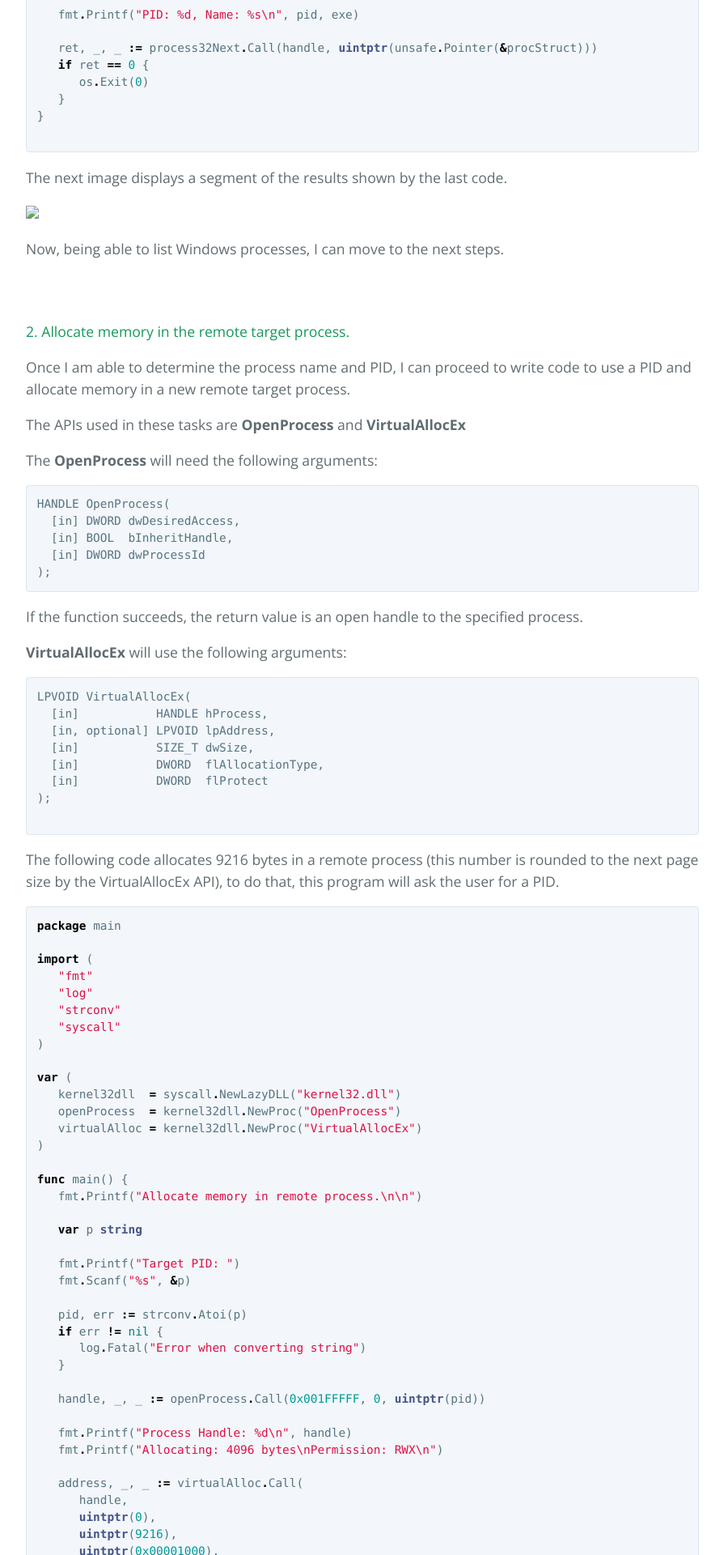
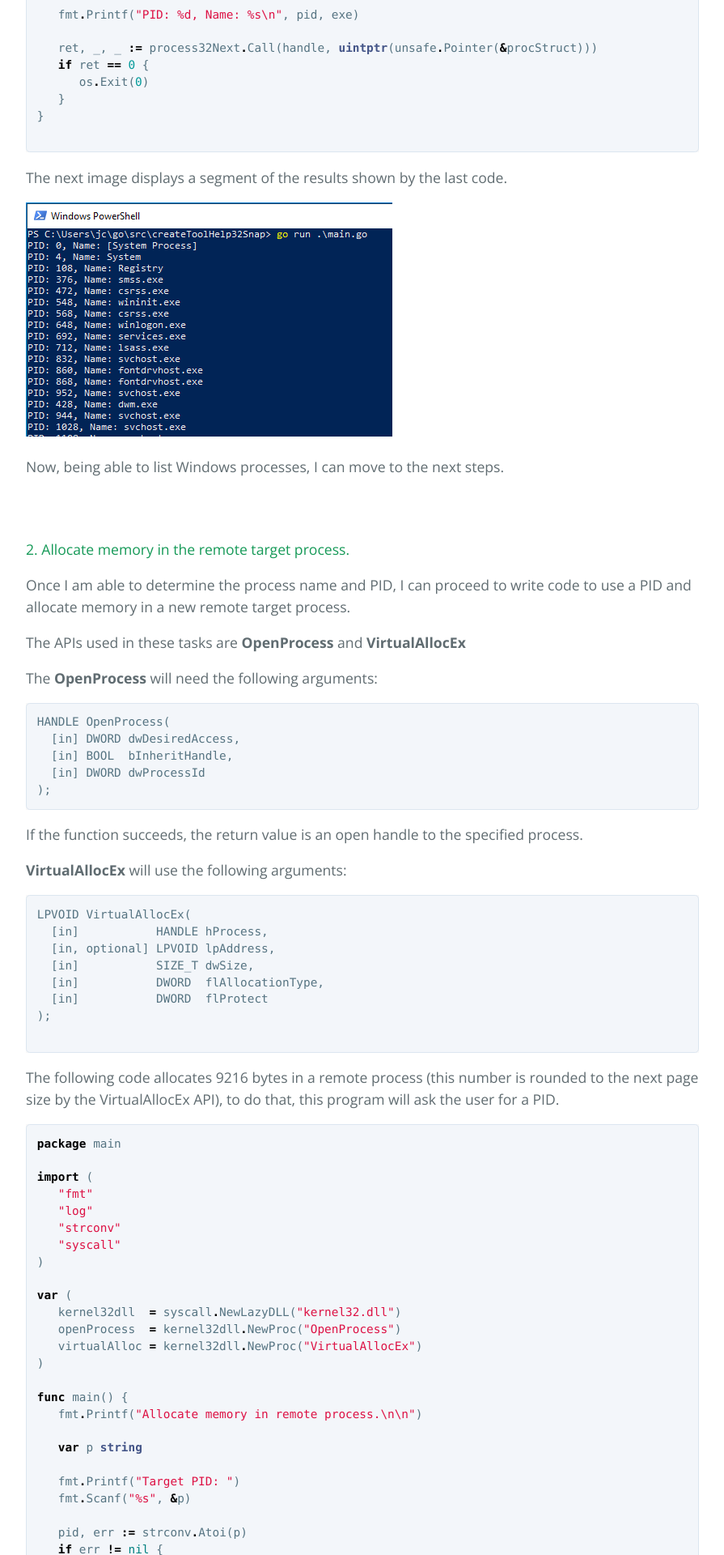
Before and after one commit to jairochavesb/blog, a Jekyll site: the page built from posts/2021/12/process-injection-with-go.md, in a window 1280 px wide. Shown: the part 3489-5409 px from the top of the page at 81% size, without its empty margins (192-1087 px from the left). Built offline with Jekyll 4.4.1, drawn with Linux system fonts in a browser that asks for light colours.

Commit message:
Update process-injection-with-go.md

````diff
--- a/posts/2021/12/process-injection-with-go.md
+++ b/posts/2021/12/process-injection-with-go.md
@@ -129,7 +129,7 @@ func newWindowsProcess(e *PROCESSENTRY32, handle uintptr) {
 
 The next image displays a segment of the results shown by the last code.
 
-<img src="https://jairochavesb.github.io/blog/images/process_injection_with_go/img001.png">
+<img src="https://jairochavesb.github.io/blog/images/process-injection-with-go/img001.png">
 
 Now, being able to list Windows processes, I can move to the next steps.
 
@@ -211,17 +211,17 @@ func main() {
 ```
 Before running this code, I did open ProcessHacker and I did located the Notepad.exe process as follows:
 
-<img src="https://jairochavesb.github.io/blog/images/process_injection_with_go/img002.png">
+<img src="https://jairochavesb.github.io/blog/images/process-injection-with-go/img002.png">
 
 In the memory section, we can see all the addresses allocated for the Notepad.exe.
 
-<img src="https://jairochavesb.github.io/blog/images/process_injection_with_go/img003.png">
+<img src="https://jairochavesb.github.io/blog/images/process-injection-with-go/img003.png">
 
 Running the last Go code and providing the current Notepad.exe PID, it can be seen how the program returns a address:
 
-<img src="https://jairochavesb.github.io/blog/images/process_injection_with_go/img005.png">
+<img src="https://jairochavesb.github.io/blog/images/process-injection-with-go/img005.png">
 
-<img src="https://jairochavesb.github.io/blog/images/process_injection_with_go/img004.png">
+<img src="https://jairochavesb.github.io/blog/images/process-injection-with-go/img004.png">
 
 Excellent, I wrote code able to call Windows APIs to allocate new memory space in a remote process.
 
@@ -335,11 +335,11 @@ Let's run the previous code.
 
 Once again, open notepad.exe, check it's pid in ProcessHacker and keep an eye at the memory allocations.
 
-<img src="https://jairochavesb.github.io/blog/images/process_injection_with_go/img006.png">
+<img src="https://jairochavesb.github.io/blog/images/process-injection-with-go/img006.png">
 
-<img src="https://jairochavesb.github.io/blog/mages/process_injection_with_go/img007.png">
+<img src="https://jairochavesb.github.io/blog/mages/process-injection-with-go/img007.png">
 
-<img src="https://jairochavesb.github.io/blog/images/process_injection_with_go/img008.png">
+<img src="https://jairochavesb.github.io/blog/images/process-injection-with-go/img008.png">
 
 Wow! I did write to the remote process memory successfully!
 
@@ -498,9 +498,9 @@ execute the Windows calculator. I did not wanted to use any known program for th
 
 The following gif shows the injector program running and popping up a windows calculator.
 
-<img src="https://jairochavesb.github.io/blog/images/process_injection_with_go/demo.gif" style="width:1000px;height:500px;">
+<img src="https://jairochavesb.github.io/blog/images/process-injection-with-go/demo.gif" style="width:1000px;height:500px;">
 
-<a href="https://jairochavesb.github.io/blog/images/process_injection_with_go/demo.gif" target=blank>Full window gif</a>
+<a href="https://jairochavesb.github.io/blog/images/process-injection-with-go/demo.gif" target=blank>Full window gif</a>
 
 I had a very entertained day polishing what I already know about Windows APIs, Go and how malware can
 abuse Windows APIs.
````
